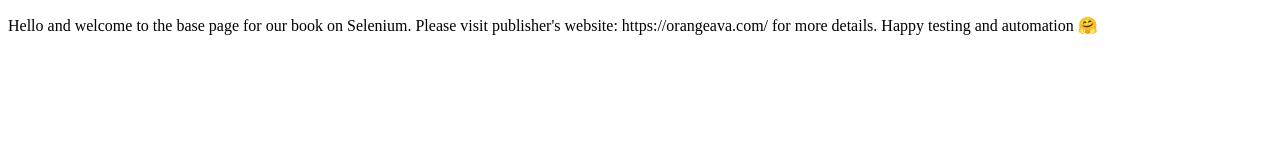
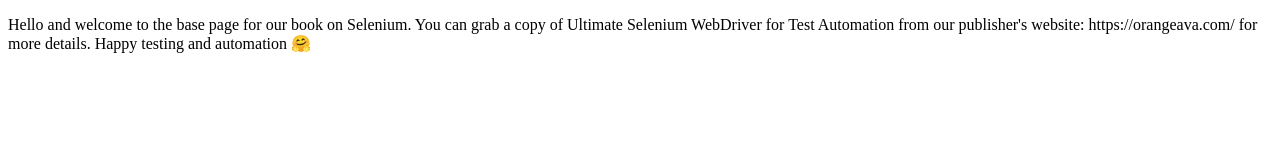
Before and after one commit to ava-orange-education/Learning-Selenium, a plain HTML site: page index.html in a window 1280 px wide. Drawn offline with Linux system fonts and the light colour scheme.

Commit message:
Update index.html
Updated the index with book name

```diff
--- a/index.html
+++ b/index.html
@@ -5,7 +5,7 @@
 </head>
 <body>
 	<p>
-		Hello and welcome to the base page for our book on Selenium. Please visit publisher's website: https://orangeava.com/ for more details.
+		Hello and welcome to the base page for our book on Selenium. You can grab a copy of Ultimate Selenium WebDriver for Test Automation from our publisher's website: https://orangeava.com/ for more details.
 		Happy testing and automation 🤗
 	</p>
 </body>
```
